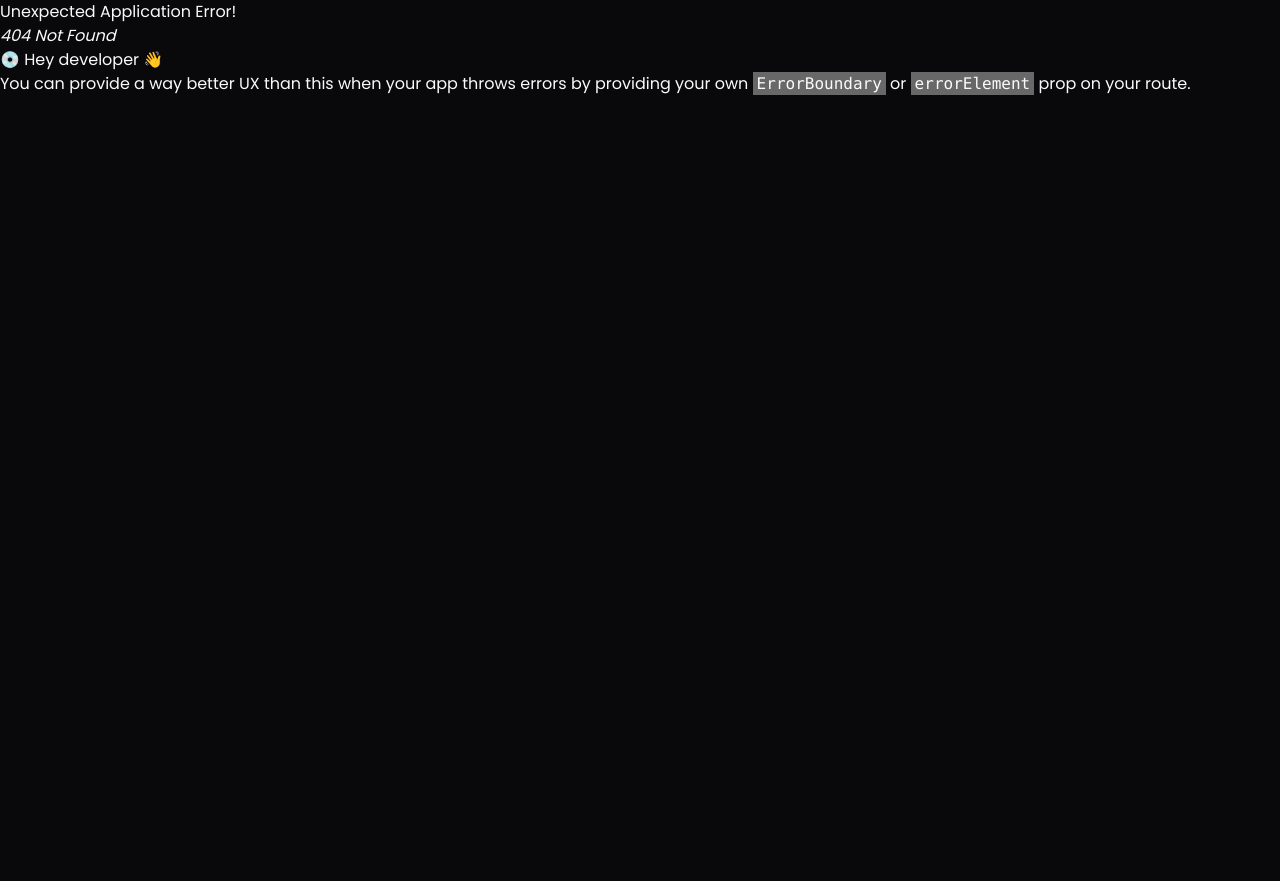
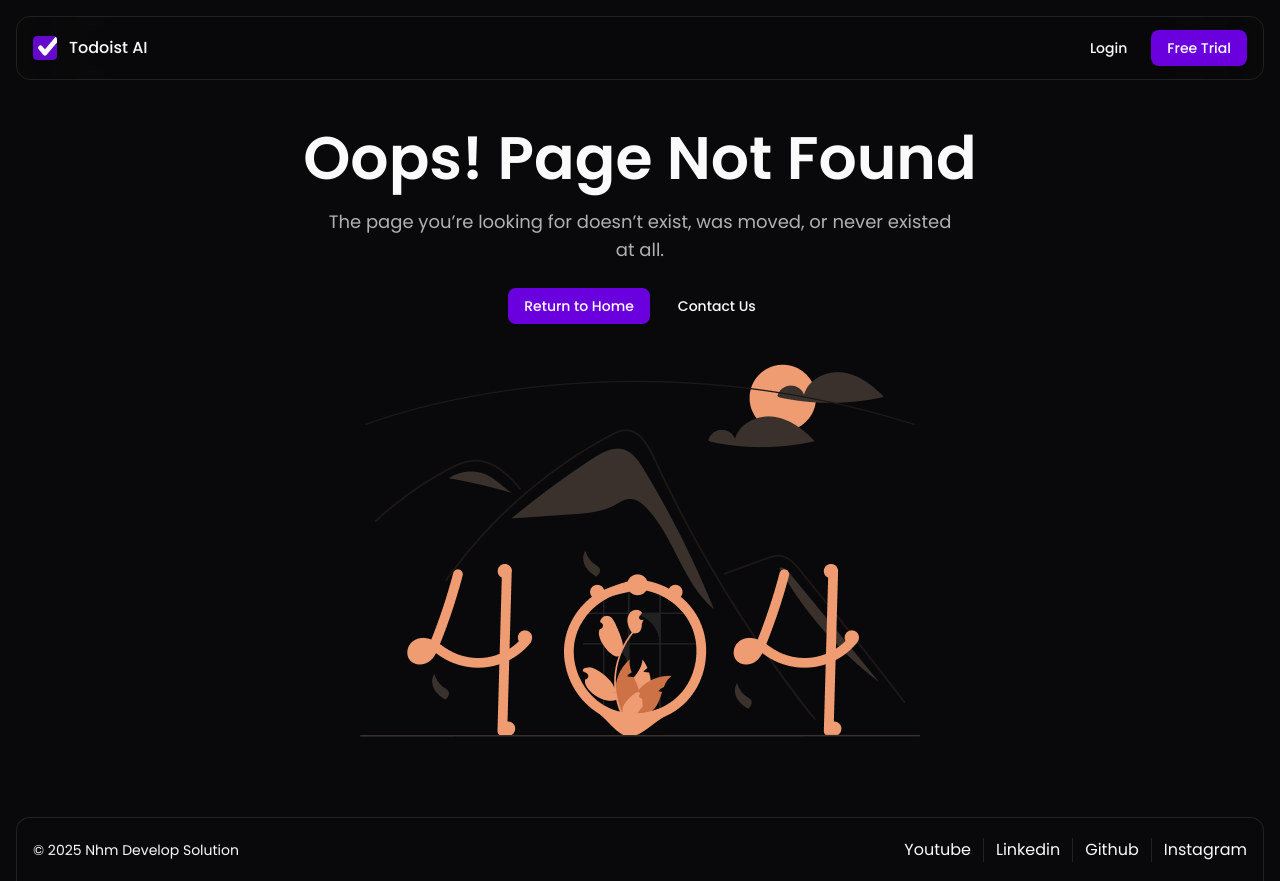
Before and after one commit to nhmnazmul22/todoist-ai, a React (Vite) app: page /app in a window 1280 px wide. Before the commit this address had no page. Before the commit the page ends 800 px from the top, so only its background shows below. Built offline with nearby package versions, Linux system fonts and the light colour scheme.

Commit message:
404 page and error page done

```diff
--- /dev/null
+++ b/src/pages/RootErrorBoundary.tsx
@@ -0,0 +1,48 @@
+import { pageNotFound } from '@/assets';
+import Footer from '@/components/Layout/Footer';
+import Header from '@/components/Layout/Header';
+import { Button } from '@/components/ui/button';
+import { isRouteErrorResponse, Link, useRouteError } from 'react-router';
+const RootErrorBoundary = () => {
+  const error = useRouteError();
+
+  return (
+    <div className='min-h-[100dvh] flex flex-col'>
+      <Header />
+      <div className='grow container flex flex-col items-center justify-center text-center pb-16 pt-32'>
+        <h1 className='text-3xl md:text-5xl lg:text-6xl font-semibold'>
+          {isRouteErrorResponse(error)
+            ? 'Oops! Page Not Found'
+            : 'Oops! Something went wrong!'}
+        </h1>
+        <p className='text-base max-w-[56ch] mt-5 mb-6 lg:text-lg text-foreground/70'>
+          {isRouteErrorResponse(error)
+            ? 'The page you’re looking for doesn’t exist, was moved, or never existed at all.'
+            : 'Try refreshing the page, checking your internet connection, or coming back later.'}
+        </p>
+        <div className='flex gap-3'>
+          <Button asChild>
+            <Link to='/'>Return to Home</Link>
+          </Button>
+          <Button
+            asChild
+            variant='ghost'
+          >
+            <Link to='/'>Contact Us</Link>
+          </Button>
+        </div>
+        <figure className='mt-10'>
+          <img
+            src={pageNotFound}
+            alt='Page not found'
+            width={560}
+            height={3}
+          />
+        </figure>
+      </div>
+      <Footer />
+    </div>
+  );
+};
+
+export default RootErrorBoundary;
--- a/src/routes/index.tsx
+++ b/src/routes/index.tsx
@@ -6,6 +6,7 @@ import RootLayout from '@/layout/RootLayout';
 
 // Application Pages
 import HomePage from '@/pages/HomePage';
+import RootErrorBoundary from '@/pages/RootErrorBoundary';
 
 // Root Router Children Routes
 const RootChildrenRoutes = [
@@ -20,6 +21,7 @@ const router = createBrowserRouter([
   {
     path: '/',
     element: <RootLayout />,
+    errorElement: <RootErrorBoundary />,
     children: RootChildrenRoutes,
   },
 ]);
```
